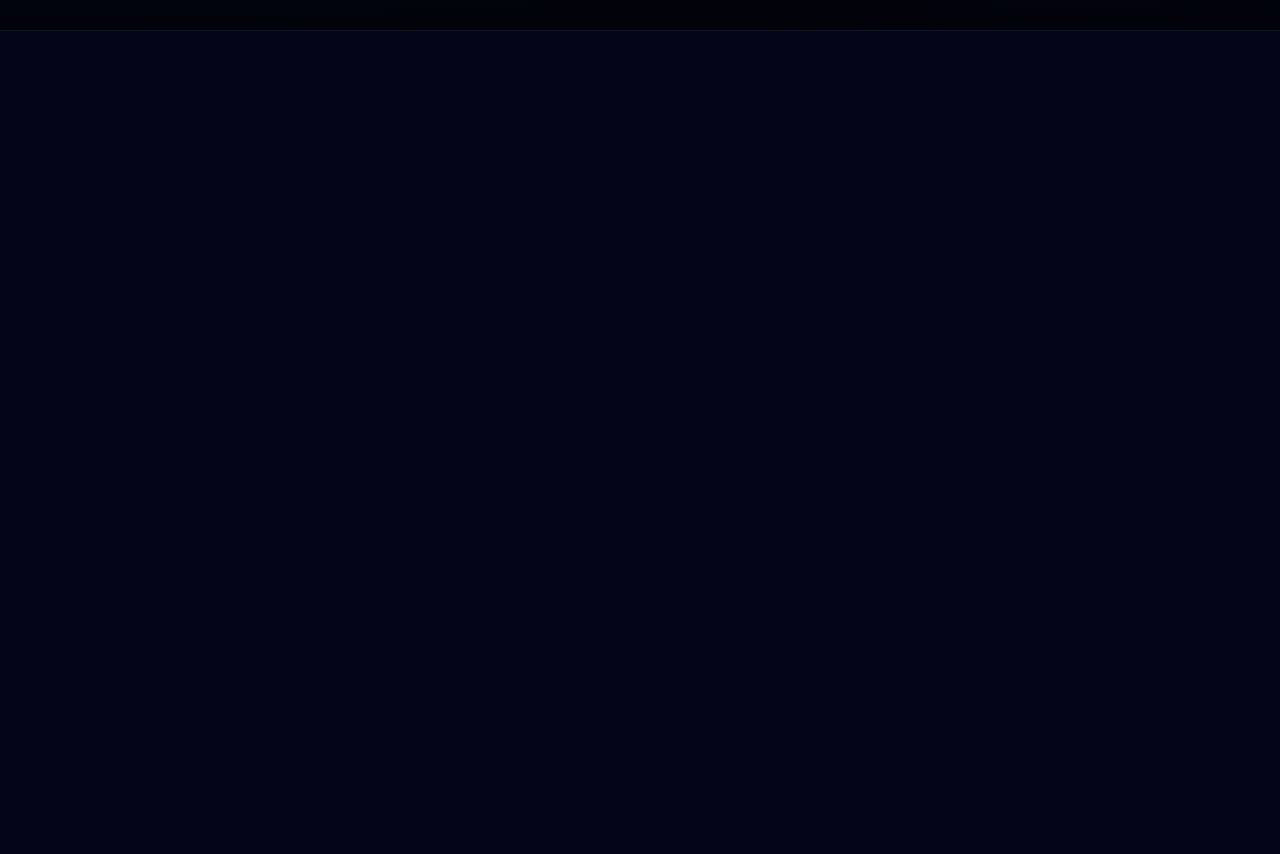
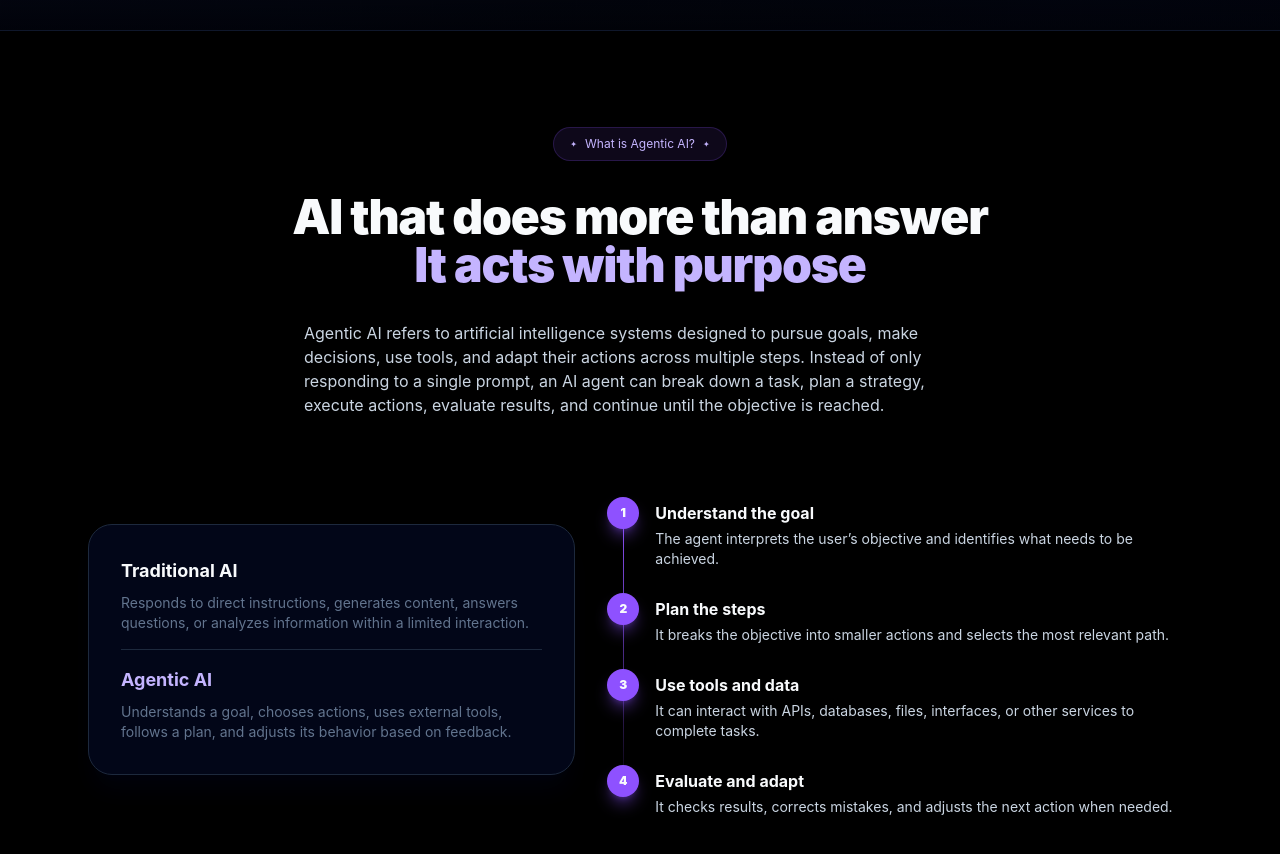
Before and after one commit to fchavonet/curriculum-holbertonschool-front_end-frameworks, a React (Vite) app in the folder week-01-react/project/: page / in a window 1280 px wide. Shown: the part 780-1634 px from the top of the page. Before the commit the page ends 811 px from the top, so only its background shows below. Built offline with nearby package versions, Linux system fonts and the light colour scheme.

Commit message:
Create About component.

```diff
--- a/week-01-react/project/src/App.jsx
+++ b/week-01-react/project/src/App.jsx
@@ -1,5 +1,6 @@
 import Header from "./components/Header.jsx";
 import Hero from "./components/Hero.jsx";
+import About from "./components/About.jsx";
 
 function App() {
   return (
@@ -8,6 +9,7 @@ function App() {
 
       <main>
         <Hero />
+        <About />
       </main>
     </>
 
--- /dev/null
+++ b/week-01-react/project/src/components/About.jsx
@@ -0,0 +1,90 @@
+import SectionBadge from "./SectionBadge.jsx";
+
+const steps = [
+  {
+    number: 1,
+    title: "Understand the goal",
+    description: "The agent interprets the user’s objective and identifies what needs to be achieved."
+  },
+  {
+    number: 2,
+    title: "Plan the steps",
+    description: "It breaks the objective into smaller actions and selects the most relevant path."
+  },
+  {
+    number: 3,
+    title: "Use tools and data",
+    description: "It can interact with APIs, databases, files, interfaces, or other services to complete tasks."
+  },
+  {
+    number: 4,
+    title: "Evaluate and adapt",
+    description: "It checks results, corrects mistakes, and adjusts the next action when needed."
+  }
+];
+
+function About() {
+  return (
+    <section id="about-section" className="relative py-24 flex flex-col justify-center items-center bg-black overflow-hidden">
+      <div className="relative max-w-6xl mx-auto px-6 flex flex-col justify-center items-center gap-8 text-center">
+        <SectionBadge>What is Agentic AI?</SectionBadge>
+
+        <h2 className="max-w-4xl text-4xl md:text-5xl font-black tracking-tight leading-none">
+          AI that does more than answer
+
+          <span className="block text-violet-300">
+            It acts with purpose
+          </span>
+        </h2>
+
+        <p class="max-w-2xl text-sm md:text-base text-slate-300 text-start">
+          Agentic AI refers to artificial intelligence systems designed to pursue goals, make decisions, use tools, and adapt their actions across multiple steps. Instead of only responding to a single prompt, an AI agent can break down a task, plan a strategy, execute actions, evaluate results, and continue until the objective is reached.
+        </p>
+
+        <div className="mt-8 grid md:grid-cols-[1fr_1.2fr] justify-center items-center gap-8">
+          <div className="p-8 flex flex-col justify-center items-start gap-4 text-start rounded-3xl border border-slate-800 bg-slate-950 shadow-xl shadow-slate-950/40">
+            <div>
+              <h3 className="text-lg font-bold">Traditional AI</h3>
+
+              <p className="mt-2 text-sm text-slate-500">
+                Responds to direct instructions, generates content, answers questions, or analyzes information within a limited interaction.
+              </p>
+            </div>
+
+            <div className="w-full h-px bg-slate-800"></div>
+
+            <div>
+              <h3 className="text-lg font-bold text-violet-300">Agentic AI</h3>
+              <p className="mt-2 text-sm text-slate-500">
+                Understands a goal, chooses actions, uses external tools, follows a plan,
+                and adjusts its behavior based on feedback.
+              </p>
+            </div>
+          </div>
+
+          <div className="relative mt-4">
+            <div className="absolute left-4 top-4 bottom-4 w-px bg-gradient-to-b from-violet-500 to-transparent"></div>
+
+            <div className="flex flex-col justify-center items-start gap-6">
+              {steps.map(function (step) {
+                return (
+                  <div key={step.number} className="relative pl-12 flex flex-col justify-center items-start text-start">
+                    <div className="absolute left-0 top-0 w-8 h-8 flex flex-row justify-center items-center text-xs font-black rounded-full bg-violet-500 shadow-lg shadow-violet-500/40">
+                      {step.number}
+                    </div>
+
+                    <h3 className="mt-1 font-bold">{step.title}</h3>
+
+                    <p className="mt-1 text-sm text-slate-300">{step.description}</p>
+                  </div>
+                );
+              })}
+            </div>
+          </div>
+        </div>
+      </div>
+    </section>
+  );
+}
+
+export default About;
```
